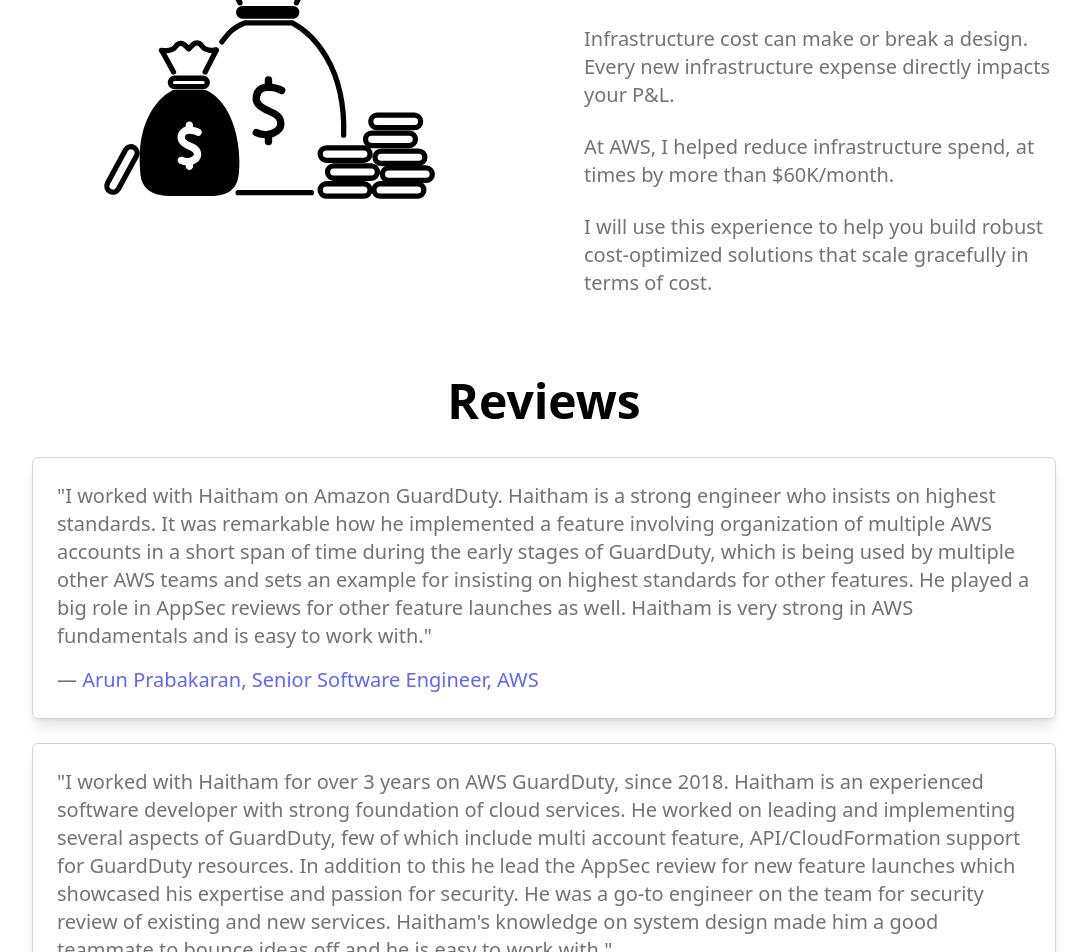
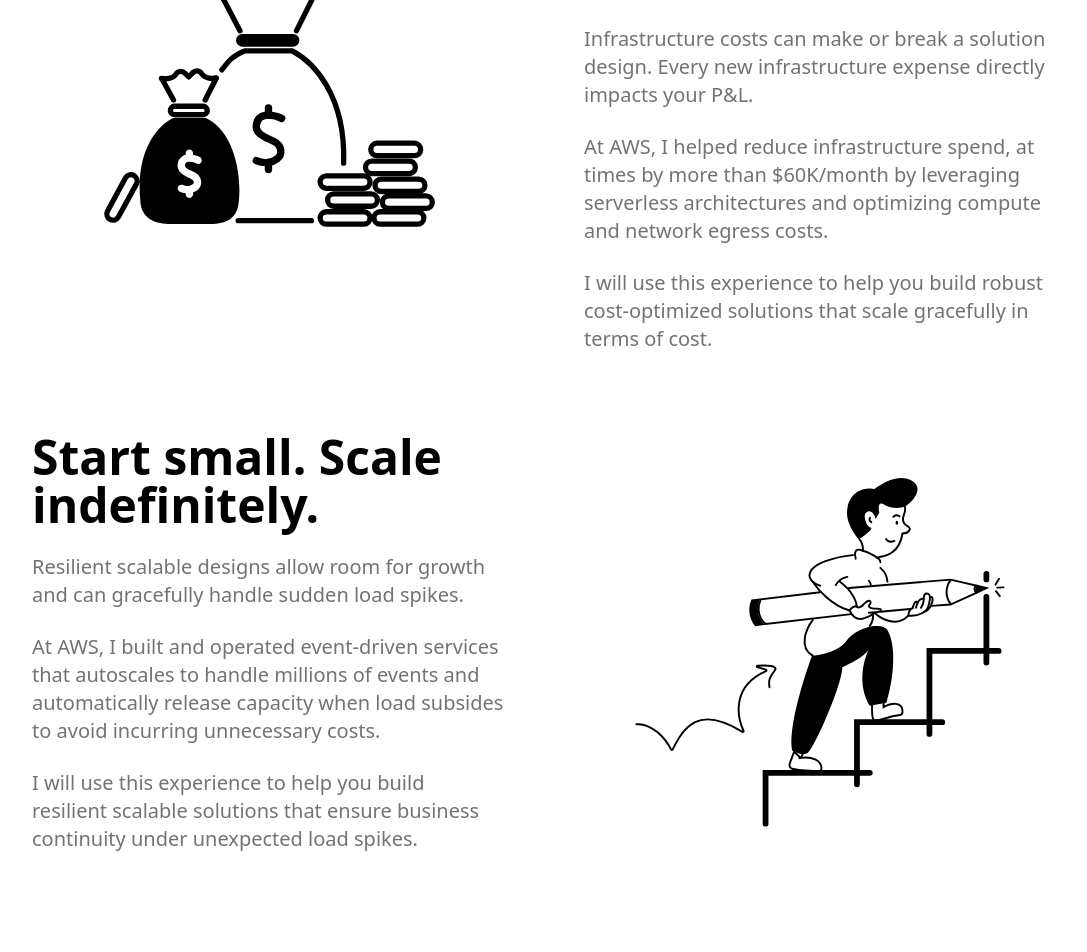
Before and after one commit to rehashly/rehashly-website, a Next.js app: page / in a window 1280 px wide. Shown: the part 2020-2972 px from the top of the page, without its empty margins (96-1183 px from the left). Built offline with nearby package versions, Linux system fonts and the light colour scheme; no server answers.

Commit message:
Add scalability section

```diff
--- a/pages/index.tsx
+++ b/pages/index.tsx
@@ -117,16 +117,45 @@ export default function Home() {
                 Robust solutions that don't break the bank.
               </h2>
               <LandingParagraph className="mb-6">
-                Infrastructure cost can make or break a design. Every new infrastructure expense
-                directly impacts your P&L.
+                Infrastructure costs can make or break a solution design. Every new infrastructure
+                expense directly impacts your P&L.
               </LandingParagraph>
               <LandingParagraph className="mb-6">
-                At AWS, I helped reduce infrastructure spend, at times by more than $60K/month.
+                At AWS, I helped reduce infrastructure spend, at times by more than $60K/month by
+                leveraging serverless architectures and optimizing compute and network egress costs.
               </LandingParagraph>
               <LandingParagraph>
                 I will use this experience to help you build robust cost-optimized solutions that
                 scale gracefully in terms of cost.
               </LandingParagraph>
+            </div>
+            <div className="order-9">
+              <h2 className="mb-6 text-center text-4xl font-extrabold xl:text-left xl:text-5xl">
+                Start small. Scale indefinitely.
+              </h2>
+              <LandingParagraph className="mb-6">
+                Resilient scalable designs allow room for growth and can gracefully handle sudden
+                load spikes.
+              </LandingParagraph>
+              <LandingParagraph className="mb-6">
+                At AWS, I built and operated event-driven services that autoscales to handle
+                millions of events and automatically release capacity when load subsides to avoid
+                incurring unnecessary costs.
+              </LandingParagraph>
+              <LandingParagraph className="mb-6">
+                I will use this experience to help you build resilient scalable solutions that
+                ensure business continuity under unexpected load spikes.
+              </LandingParagraph>
+            </div>
+            <div className="order-10">
+              <InvertibleImage
+                alt="Security from the outset"
+                lightSrc="/static/images/aws-scale-light.svg"
+                darkSrc="/static/images/aws-scale-dark.svg"
+                className="object-fill object-center"
+                width={450}
+                height={350}
+              />
             </div>
           </div>
           <div className="mt-20">
```
Also changed, not shown: public/static/images/aws-scale-dark.svg (added), public/static/images/aws-scale-light.svg (added).
